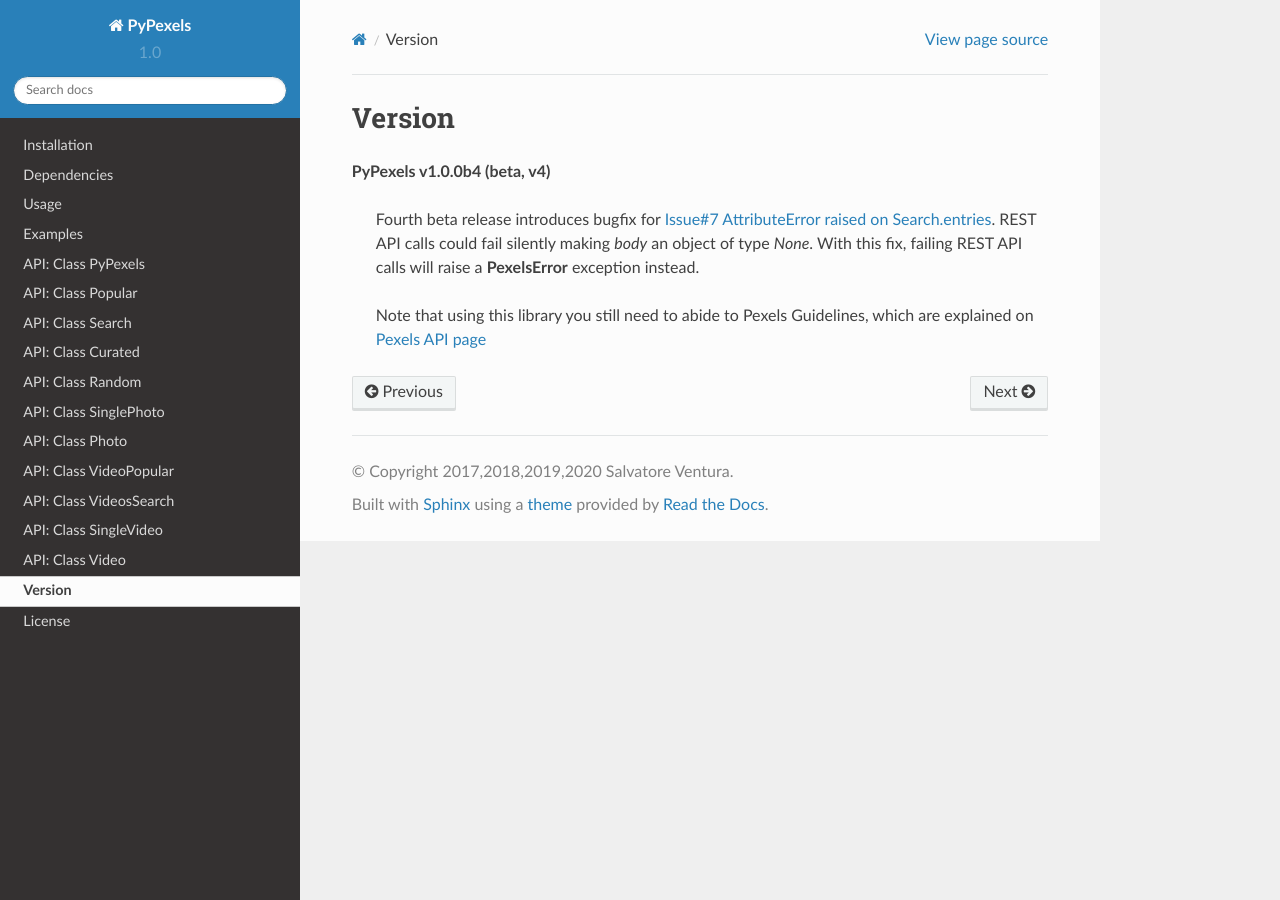
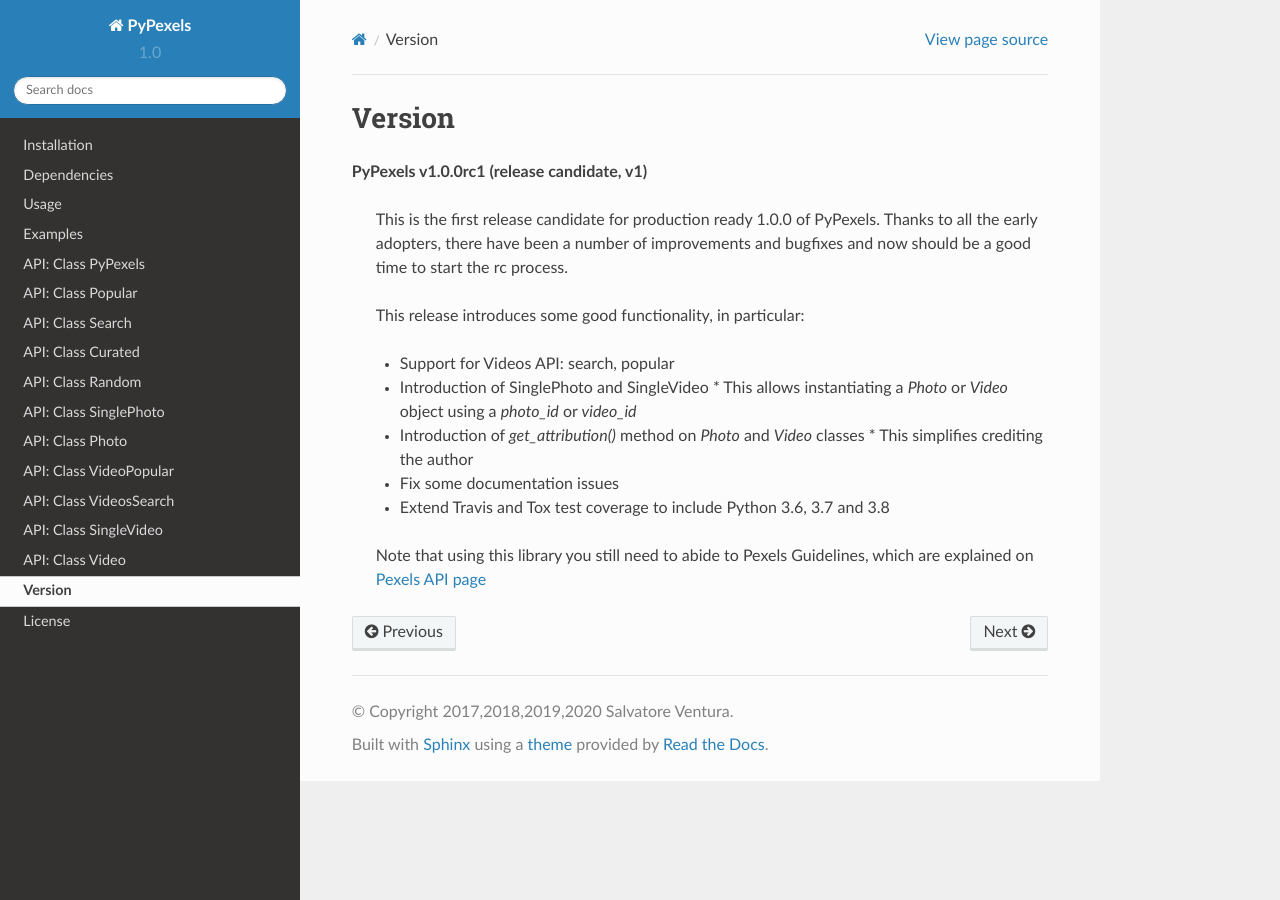
Before and after one commit to salvoventura/pypexels, a Sphinx documentation site: the page built from docs/source/version.rst, in a window 1280 px wide. Built offline with Sphinx 7.4.7 and the Read the Docs theme 2.0.0, drawn with Linux system fonts in a browser that asks for light colours.

```diff
--- a/MIT-LICENSE.txt
+++ b/MIT-LICENSE.txt
@@ -1,4 +1,4 @@
-Copyright (c) 2017 Salvatore Ventura <salvoventura@gmail.com>
+Copyright (c) 2017-2020 Salvatore Ventura <salvoventura@gmail.com>
 
 Permission is hereby granted, free of charge, to any person obtaining
 a copy of this software and associated documentation files (the
--- a/README.rst
+++ b/README.rst
@@ -70,7 +70,7 @@ Version
     * Introduction of `get_attribution()` method on `Photo` and `Video` classes
       * This simplifies crediting the author
     * Fix some documentation issues
-    * Extend Travis and Tox test coverage to include Python3.6, 3.7 and 3.8
+    * Extend Travis and Tox test coverage to include Python 3.6, 3.7 and 3.8
 
 **PyPexels v1.0.0b4 (beta, v4)**
 
--- a/docs/source/version.rst
+++ b/docs/source/version.rst
@@ -1,10 +1,20 @@
 Version
 =======
-**PyPexels v1.0.0b4 (beta, v4)**
+**PyPexels v1.0.0rc1 (release candidate, v1)**
 
-    Fourth beta release introduces bugfix for `Issue#7 AttributeError raised on Search.entries <https://github.com/salvoventura/pypexels/issues/7>`_.
-    REST API calls could fail silently making `body` an object of type `None`. With this fix,
-    failing REST API calls will raise a **PexelsError** exception instead.
+    This is the first release candidate for production ready 1.0.0 of PyPexels.
+    Thanks to all the early adopters, there have been a number of improvements
+    and bugfixes and now should be a good time to start the rc process.
+
+    This release introduces some good functionality, in particular:
+
+    * Support for Videos API: search, popular
+    * Introduction of SinglePhoto and SingleVideo
+      * This allows instantiating a `Photo` or `Video` object using a `photo_id` or `video_id`
+    * Introduction of `get_attribution()` method on `Photo` and `Video` classes
+      * This simplifies crediting the author
+    * Fix some documentation issues
+    * Extend Travis and Tox test coverage to include Python 3.6, 3.7 and 3.8
 
     Note that using this library you still need to abide to Pexels Guidelines, which
     are explained on `Pexels API page <https://www.pexels.com/api/>`_
--- a/setup.py
+++ b/setup.py
@@ -3,7 +3,7 @@ from setuptools import setup
 
 setup(
     name='pypexels',
-    version='1.0.0b4',
+    version='1.0.0rc1',
     packages=['pypexels', 'pypexels.src'],
     url='https://github.com/salvoventura/pypexels',
     license='MIT',
@@ -27,7 +27,9 @@ setup(
                       # that you indicate whether you support Python 2, Python 3 or both.
                       'Programming Language :: Python :: 2.7',
                       'Programming Language :: Python :: 3.5',
-                      'Programming Language :: Python :: 3.6'
+                      'Programming Language :: Python :: 3.6',
+                      'Programming Language :: Python :: 3.7',
+                      'Programming Language :: Python :: 3.8'
                   ],
     keywords=['pexels', 'rest', 'api', 'python', 'wrapper', 'development', 'pexels.com', 'photography'],
     install_requires=['requests'],
```
